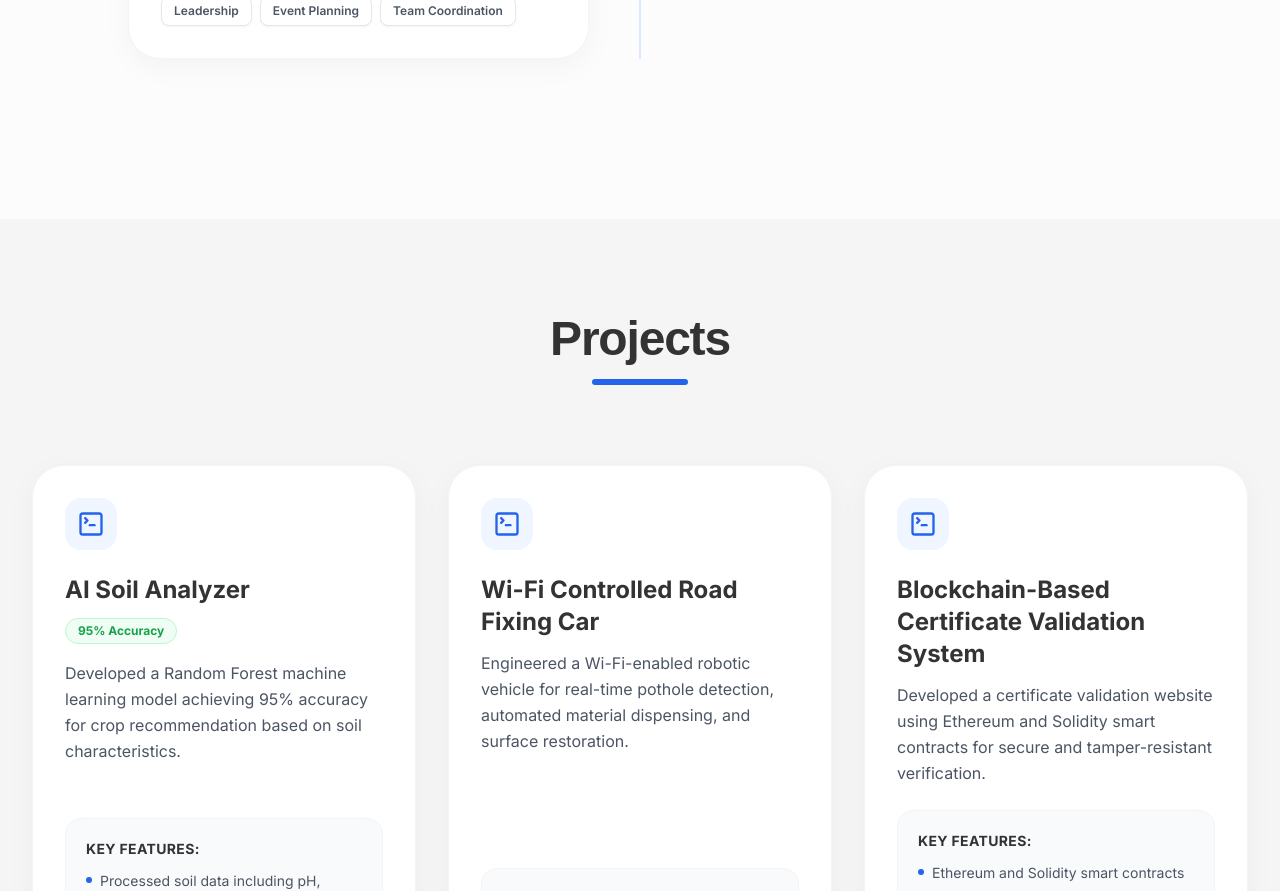
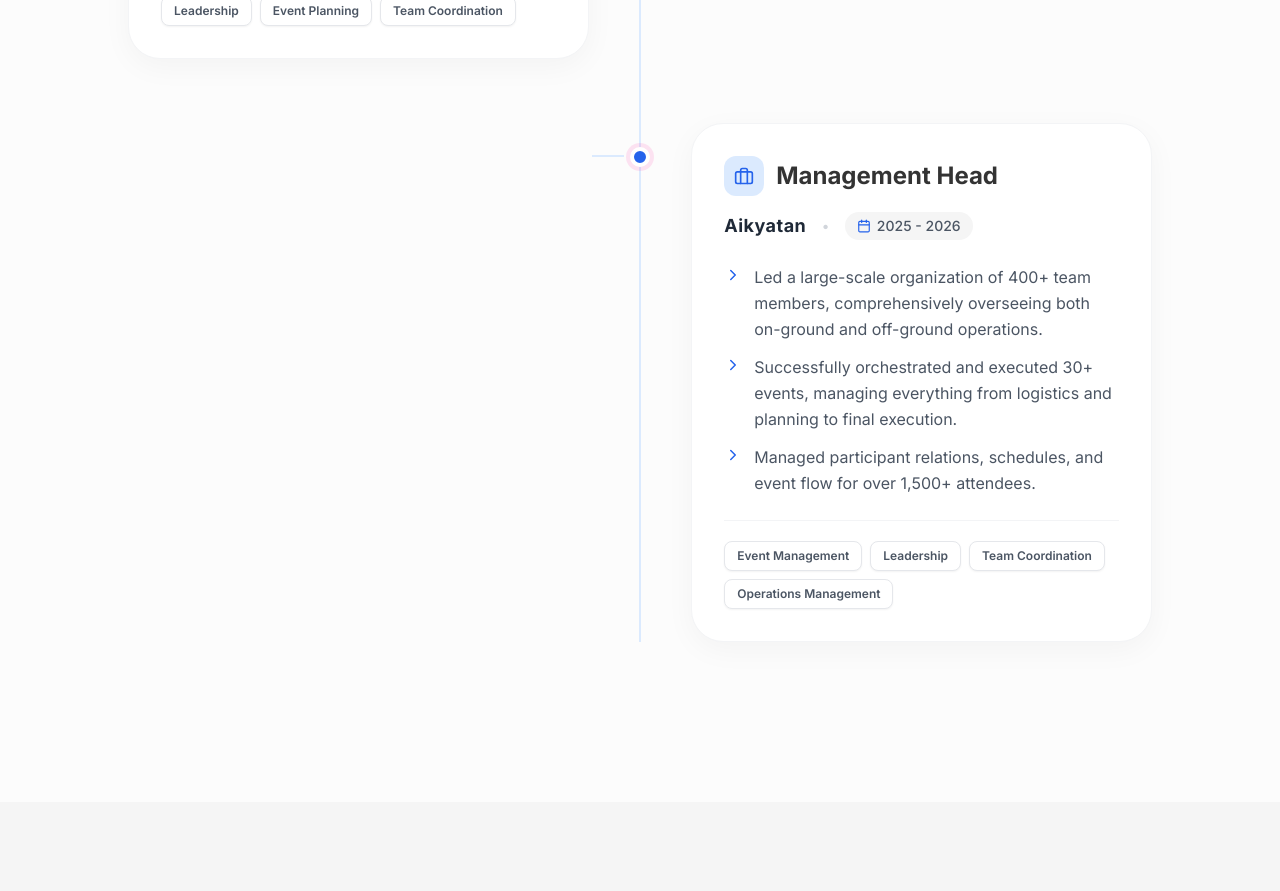
Before and after one commit to arindam199/arindam-portfolio, a React (Vite) app: page / in a window 1280 px wide. Shown: the part 3480-4371 px from the top of the page. Built offline with nearby package versions, Linux system fonts and the light colour scheme; a web font is replaced by a local one.

Commit message:
Add Aikyatan Management Head experience

```diff
--- a/src/data/portfolioData.ts
+++ b/src/data/portfolioData.ts
@@ -71,6 +71,18 @@ export const experience = [
     ],
     tech: ["Leadership", "Event Planning", "Team Coordination"],
     highlight: false
+  },
+  {
+    role: "Management Head",
+    company: "Aikyatan",
+    timeline: "2025 - 2026",
+    details: [
+      "Led a large-scale organization of 400+ team members, comprehensively overseeing both on-ground and off-ground operations.",
+      "Successfully orchestrated and executed 30+ events, managing everything from logistics and planning to final execution.",
+      "Managed participant relations, schedules, and event flow for over 1,500+ attendees."
+    ],
+    tech: ["Event Management", "Leadership", "Team Coordination", "Operations Management"],
+    highlight: true
   }
 ];
 
```
